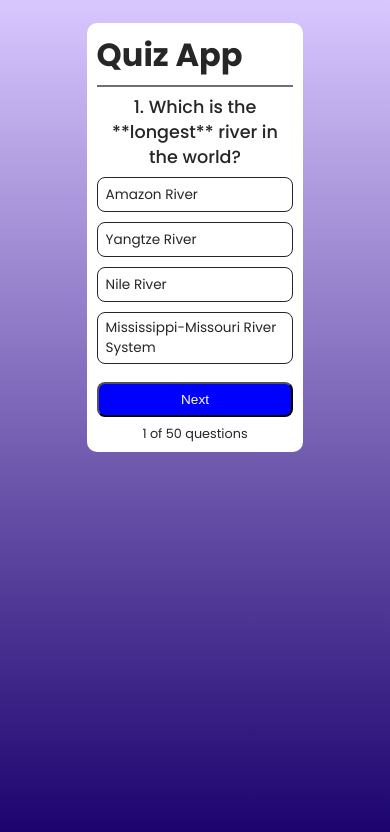
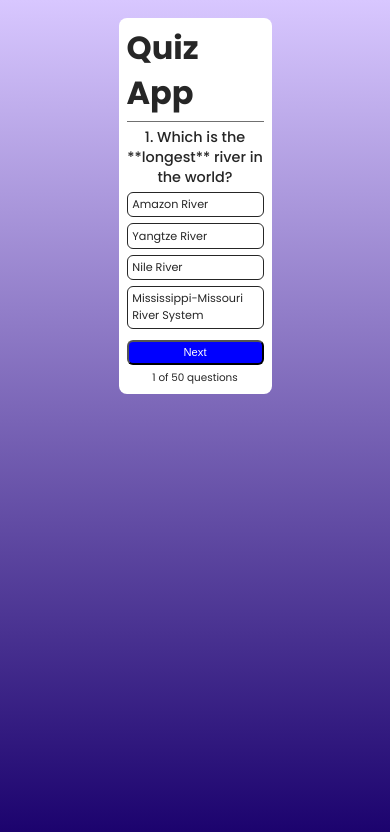
Before and after one commit to siam-gits/quiz-app, a React (Vite) app: page / in a window 390 px wide. Shown: the top 832 px of the page. Built offline with nearby package versions, Linux system fonts and the light colour scheme.

Commit message:
Update Quiz.css

```diff
--- a/src/Components/Quiz/Quiz.css
+++ b/src/Components/Quiz/Quiz.css
@@ -1,28 +1,28 @@
 /* Base Container for All Devices */
 .container {
-  width: 60%;            /* reasonable width on desktop */
-  max-width: 150px;      /* keeps it compact */
-  margin: 30px auto;
-  padding: 1rem;
+  width: 55%;             /* smaller width on desktop */
+  max-width: 120px;       /* ultra-compact */
+  margin: 20px auto;
+  padding: 0.6rem;        /* smaller padding */
   background: white;
   color: #262626;
   display: flex;
   flex-direction: column;
-  gap: 12px;
-  border-radius: 10px;
+  gap: 6px;               /* tighter gap */
+  border-radius: 8px;
   box-sizing: border-box;
 }
 
 /* Divider */
 .container hr {
-  height: 2px;
+  height: 1px;            /* thinner divider */
   border: none;
   background: #707070;
 }
 
 /* Heading */
 .container h2 {
-  font-size: 1.3rem;
+  font-size: 1rem;        /* smaller heading */
   font-weight: 500;
   text-align: center;
 }
@@ -31,12 +31,12 @@
 .container ul li {
   display: flex;
   align-items: center;
-  min-height: 40px;
-  padding: 0.4rem 0.6rem;
+  min-height: 28px;       /* smaller height */
+  padding: 0.2rem 0.4rem; /* compact padding */
   border: 1px solid #262626;
-  border-radius: 8px;
-  margin-bottom: 10px;
-  font-size: 0.95rem;
+  border-radius: 6px;
+  margin-bottom: 6px;     /* reduced spacing */
+  font-size: 0.75rem;     /* smaller font */
   cursor: pointer;
   flex-wrap: wrap;
   word-break: break-word;
@@ -45,12 +45,12 @@
 /* Buttons */
 .container button {
   width: 100%;
-  max-width: 180px;
+  max-width: 140px;       /* smaller button */
   margin: auto;
-  padding: 0.6rem 0.8rem;
-  font-size: 0.95rem;
+  padding: 0.4rem 0.5rem; /* reduced padding */
+  font-size: 0.75rem;     /* smaller font */
   font-weight: 500;
-  border-radius: 8px;
+  border-radius: 6px;
   background: blue;
   color: white;
   cursor: pointer;
@@ -60,7 +60,7 @@
 /* Question Index */
 .container .index {
   margin: auto;
-  font-size: 0.85rem;
+  font-size: 0.7rem;      /* smaller index */
 }
 
 /* Correct / Wrong States */
@@ -74,61 +74,63 @@
   border-color: red;
 }
 
-/* iPhone Safari / Extra-small screens */
-@media (max-width: 414px) {  /* targets iPhone 6/7/8/12/13/14 widths */
+/* iPhone Safari / Small screens */
+@media (max-width: 414px) {
   .container {
-    width: 90%;
-    max-width: 240px;    /* shrink container */
-    padding: 0.6rem;     /* smaller padding */
-    gap: 8px;
-    margin-top: 15px;
+    width: 85%;
+    max-width: 180px;
+    padding: 0.5rem;
+    gap: 5px;
+    margin-top: 10px;
   }
 
   .container h2 {
-    font-size: 1.1rem;
+    font-size: 0.9rem;
   }
 
   .container ul li {
-    font-size: 0.85rem;
-    min-height: 35px;
-    padding: 0.3rem 0.5rem;
+    font-size: 0.7rem;
+    min-height: 25px;
+    padding: 0.2rem 0.3rem;
   }
 
   .container button {
-    font-size: 0.85rem;
+    font-size: 0.7rem;
     max-width: 100%;
-    padding: 0.5rem 0.6rem;
+    padding: 0.3rem 0.4rem;
   }
 
   .container .index {
-    font-size: 0.8rem;
+    font-size: 0.65rem;
   }
 }
 
 /* Ultra-small iPhones (like SE / 320px) */
 @media (max-width: 360px) {
   .container {
-    max-width: 220px;
-    padding: 0.5rem;
-    gap: 6px;
+    width: 90%;
+    max-width: 160px;
+    padding: 0.4rem;
+    gap: 4px;
+    margin-top: 8px;
   }
 
   .container h2 {
-    font-size: 1rem;
+    font-size: 0.85rem;
   }
 
   .container ul li {
-    font-size: 0.8rem;
-    min-height: 30px;
-    padding: 0.25rem 0.4rem;
+    font-size: 0.65rem;
+    min-height: 22px;
+    padding: 0.15rem 0.25rem;
   }
 
   .container button {
-    font-size: 0.8rem;
-    padding: 0.4rem 0.5rem;
+    font-size: 0.65rem;
+    padding: 0.25rem 0.3rem;
   }
 
   .container .index {
-    font-size: 0.75rem;
+    font-size: 0.6rem;
   }
 }
```
